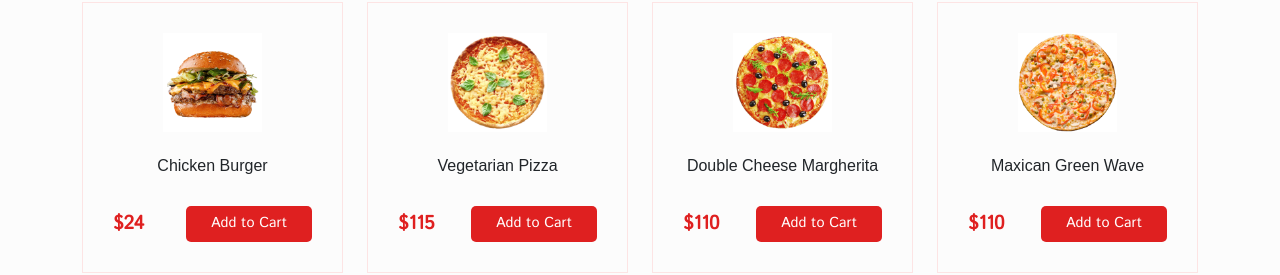
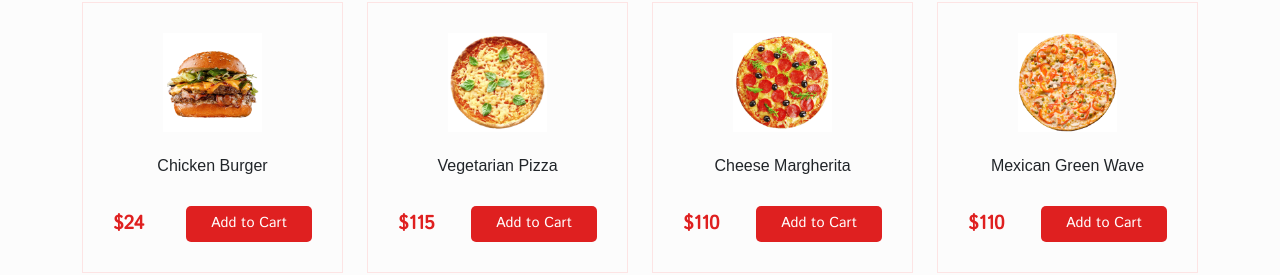
Before and after one commit to mdraselmiah95/tasty-treat-app, a React (Create React App) app: page /home in a window 1280 px wide. Shown: the part 1861-2136 px from the top of the page. Built offline with nearby package versions, Linux system fonts and the light colour scheme; a web font is replaced by a local one.

Commit message:
WIP on Tasty Treat App Home Popular Food section

```diff
--- a/src/assets/fake-data/products.js
+++ b/src/assets/fake-data/products.js
@@ -50,7 +50,7 @@ const products = [
 
   {
     id: "03",
-    title: "Double Cheese Margherita",
+    title: "Cheese Margherita",
     price: 110.0,
     image01: product_03_image_01,
     image02: product_03_image_02,
@@ -62,7 +62,7 @@ const products = [
 
   {
     id: "04",
-    title: "Maxican Green Wave",
+    title: "Mexican Green Wave",
     price: 110.0,
     image01: product_04_image_01,
     image02: product_04_image_02,
```
